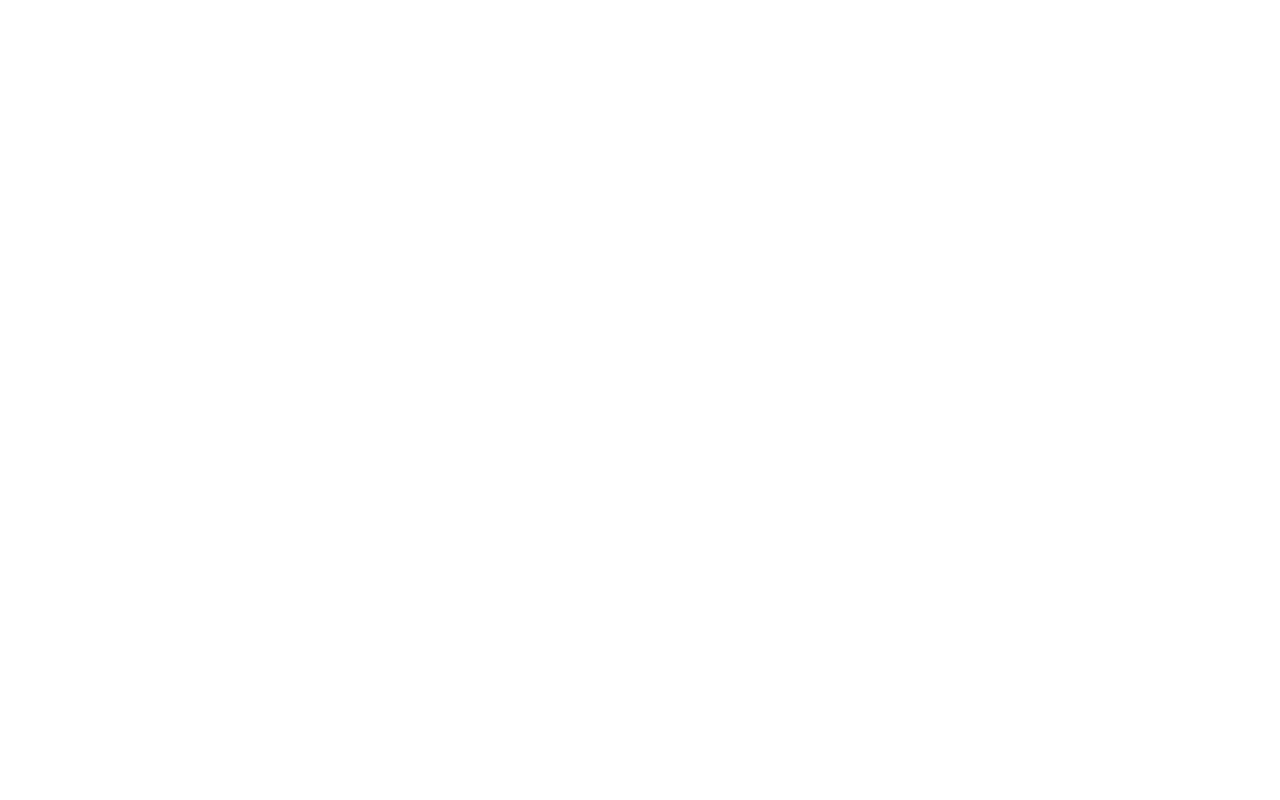
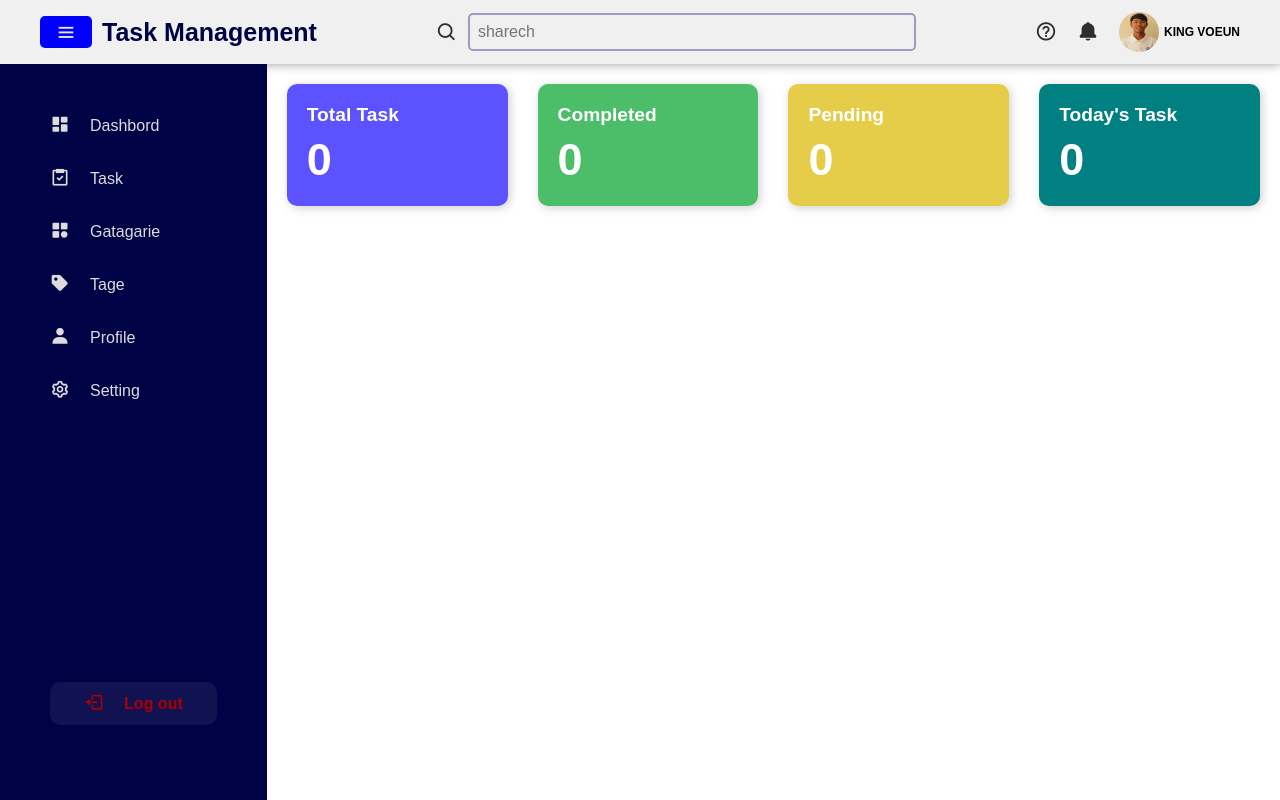
Before and after one commit to voeunking/Javascript-Project, a plain HTML site: page index.html in a window 1280 px wide. Drawn offline with nearby package versions, Linux system fonts and the light colour scheme.

Commit message:
add/dashbord

```diff
--- /dev/null
+++ b/css/style.css
@@ -0,0 +1,169 @@
+body{
+    margin: 0;
+    padding: 0;
+    font-family: Arial, Helvetica, sans-serif;
+}
+.main{
+    width: 100%;
+    height: 100vh;
+
+}
+/* navbar */
+.nav-bar{
+    height: 8%;
+    background-color: rgb(240, 240, 240);
+    display: flex;
+    justify-content: space-between;
+    align-items: center;
+    padding: 0px 40px;
+    box-shadow: 1px 1px 10px rgb(174, 171, 171);
+
+}
+.nav-bar i{
+    font-size: 22px;
+    color: rgb(47, 46, 46);
+}
+.title{
+    font-size: 25px;
+    color:  rgb(0, 2, 70);
+    font-weight: bold;
+}
+.title, .icon-title{
+    text-decoration: none;
+}
+.nav-left i{
+    padding-top: 5px;
+}
+.nav-left{
+    display: flex;
+    gap: 10px;
+    align-items: center;
+}
+.nav-left a i{
+    background-color: blue;
+    padding: 5px 15px;
+    color: rgb(235, 235, 235);
+    border-radius: 5px;
+}
+.nav-center{
+    display: flex;
+    align-items: center;
+    width: 40%;
+    gap: 10px;
+}
+.btn{
+    padding: 8px;
+    width: 300%;
+    background: none;
+    border-radius: 5px;
+    font-size: 16px;
+    border: solid 2px rgba(12, 1, 109, 0.359);
+}
+.nav-right{
+    display: flex;
+    gap: 20px;
+    align-items: center;
+}
+.info{
+    display: flex;
+    gap: 5px;
+    align-items: center;
+}
+.info .name{
+    font-size: 12px;
+    font-weight: bolder;
+}
+.info img{
+    border-radius: 50px;
+    width: 40px;
+    height: 40px;
+}
+/*
+sub-main */
+.sub-main{
+    display: flex;
+    height: 92vh;
+}
+/* side-bar */
+
+.side-bar{
+    flex: 0.6;
+    background-color: rgb(0, 2, 70);
+    padding: 50px;
+    display: flex;
+    flex-direction: column;
+    gap: 30px;
+}
+.side-bar i{
+    font-size: 20px;
+}
+.side{
+    display: flex;
+    align-items: center;
+    gap: 20px;
+
+}
+#logout{
+    margin-top: 250px;
+    background-color: rgba(89, 88, 133, 0.184);
+    padding: 10px;
+    border-radius: 10px;
+    display: flex;
+    justify-content: center;
+    align-items: center;
+
+
+}
+#logout a{
+    color: rgb(172, 0, 0);
+    font-weight: bold;
+
+}
+.side-bar a{
+    text-decoration: none;
+    color: rgb(220, 220, 220);
+}
+/* main-1 */
+.main-1{
+    flex: 3.5;
+    margin: 20px;
+
+}
+.main-1-top{
+    display: grid;
+    grid-template-columns:1fr 1fr 1fr 1fr;
+    gap: 30px;
+}
+.element1,.element2,.element3,.element4{
+    background-color: aqua;
+    padding: 20px;
+    border-radius: 10px;
+    display: flex;
+    gap: 8px;
+    flex-direction: column;
+    box-shadow: 2px 2px 10px rgba(125, 122, 122, 0.353);
+
+}
+.total,.completed,.pending,.today{
+    font-size: larger;
+    color: white;
+    font-weight: bold;
+
+}
+.num{
+    font-size: 45px;
+    color: white;
+    font-weight: bolder;
+}
+.element1{
+    background-color: rgba(17, 0, 255, 0.677);
+}
+.element2{
+    background-color: rgba(1, 163, 42, 0.7);
+}
+.element3{
+    background-color: rgba(220, 185, 6, 0.729);
+}
+.element4{
+    background-color:teal;
+}
--- a/index.html
+++ b/index.html
@@ -1,11 +1,94 @@
 <!DOCTYPE html>
 <html lang="en">
+
 <head>
     <meta charset="UTF-8">
     <meta name="viewport" content="width=device-width, initial-scale=1.0">
-    <title>Document</title>
+    <title>Task Management</title>
+    <link rel="icon" type="image/png" href="img/image.png">
+    <link rel="stylesheet" href="./css/style.css">
+    <link href='https://unpkg.com/boxicons@2.1.4/css/boxicons.min.css' rel='stylesheet'>
 </head>
+
 <body>
+    <div class="main">
+        <div class="nav-bar">
+            <div class="nav-left">
+                <a href="#" class="icon-title"><i class='bx bx-menu' ></i></a>
+                <a href="#" class="title">Task Management</a>
 
+            </div>
+            <div class="nav-center">
+                <i class='bx bx-search'></i>
+                <input class="btn" type="text" placeholder="sharech">
+
+            </div>
+            <div class="nav-right">
+                <a href="#"><i class='bx bx-help-circle' ></i></a>
+                <a href="#"><i class='bx bxs-bell'></i></a>
+                <div class="info">
+                    <img src="./img/KING VOEUN.JPG" alt="picture">
+                    <div class="name">KING VOEUN</div>
+                </div>
+
+            </div>
+
+        </div>
+        <div class="sub-main">
+            <div class="side-bar">
+                <div class="side">
+                    <a href="#"><i class='bx bxs-dashboard' ></i></a>
+                    <a href="#">Dashbord</a>
+                </div>
+                <div class="side">
+                    <a href="#"><i class='bx bx-task' ></i></a>
+                    <a href="#">Task</a>
+                </div>
+                <div class="side">
+                    <a href="#"><i class='bx bxs-category' ></i></a>
+                    <a href="#">Gatagarie</a>
+                </div>
+                <div class="side">
+                    <a href="#"><i class='bx bxs-purchase-tag'></i></a>
+                    <a href="#">Tage</a>
+                </div>
+                <div class="side">
+                    <a href="#"><i class='bx bxs-user'></i></a>
+                    <a href="#">Profile</a>
+                </div>
+                <div class="side">
+                    <a href="#"><i class='bx bx-cog' ></i></a>
+                    <a href="#">Setting</a>
+                </div>
+                <div class="side" id="logout">
+                    <a href="#"><i class='bx bx-log-out'></i></a>
+                    <a href="#">Log out</a>
+                </div>
+            </div>
+
+            <div class="main-1">
+                <div class="main-1-top">
+                    <div class="element1">
+                        <div class="total">Total Task</div>
+                        <div class="num">0</div>
+                    </div>
+                    <div class="element2">
+                        <div class="completed">Completed</div>
+                        <div class="num">0</div>
+                    </div>
+                    <div class="element3">
+                        <div class="pending">Pending</div>
+                        <div class="num">0</div>
+                    </div>
+                    <div class="element4">
+                        <div class="today">Today's Task</div>
+                        <div class="num">0</div>
+                    </div>
+                </div>
+
+            </div>
+        </div>
+    </div>
 </body>
+
 </html>
```
Also changed, not shown: img/KING VOEUN.JPG (added), img/image.png (added), js/app.js (added).
